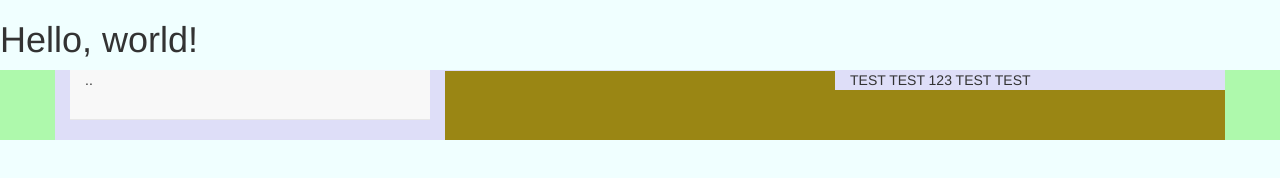
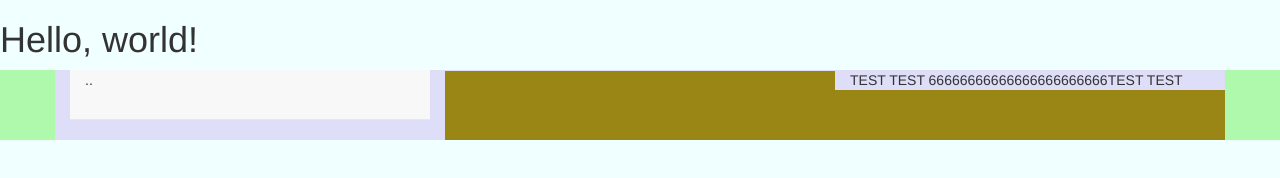
Before and after one commit to FlorianBuchfink/StraightBeTest, a plain HTML site: page index.html in a window 1280 px wide. Drawn offline with nearby package versions, Linux system fonts and the light colour scheme.

Commit message:
Test
Test

```diff
--- a/index.html
+++ b/index.html
@@ -39,7 +39,7 @@
 
 				</div>
 				<div class="col-xs-4" style="background-color: #dedef8">
-				TEST TEST 123 TEST TEST
+				TEST TEST 66666666666666666666666TEST TEST
 				</div>
 			</div>
 		</div>
```
